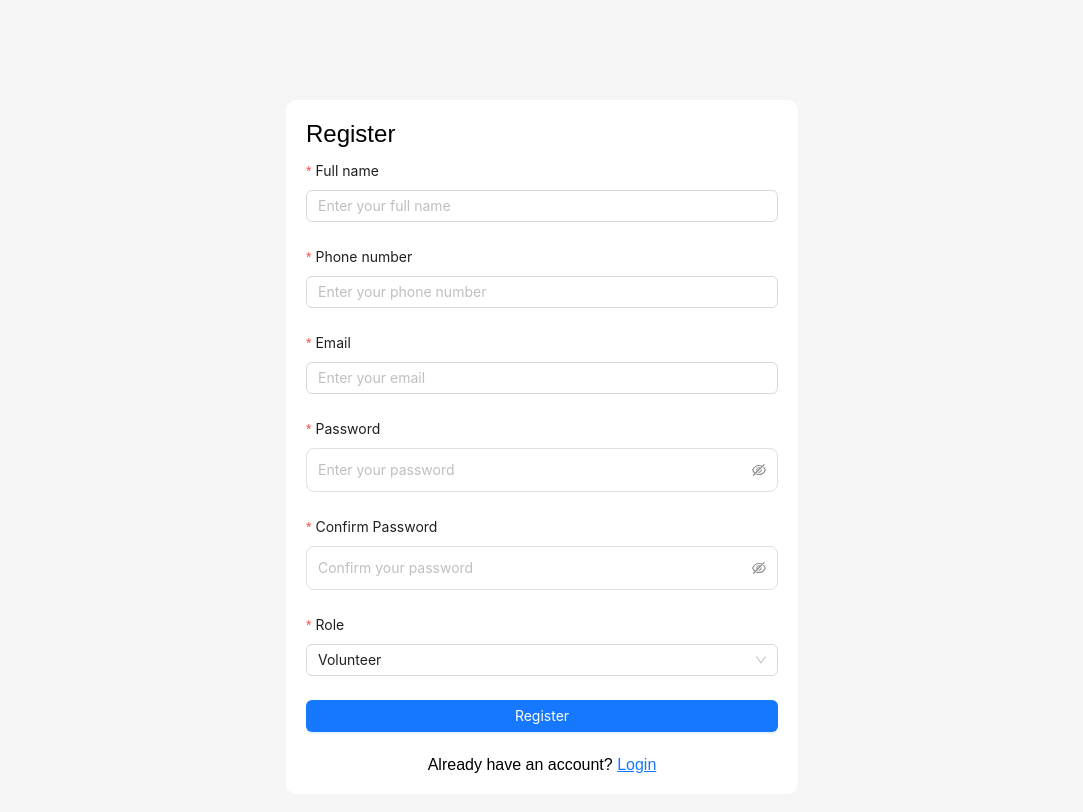
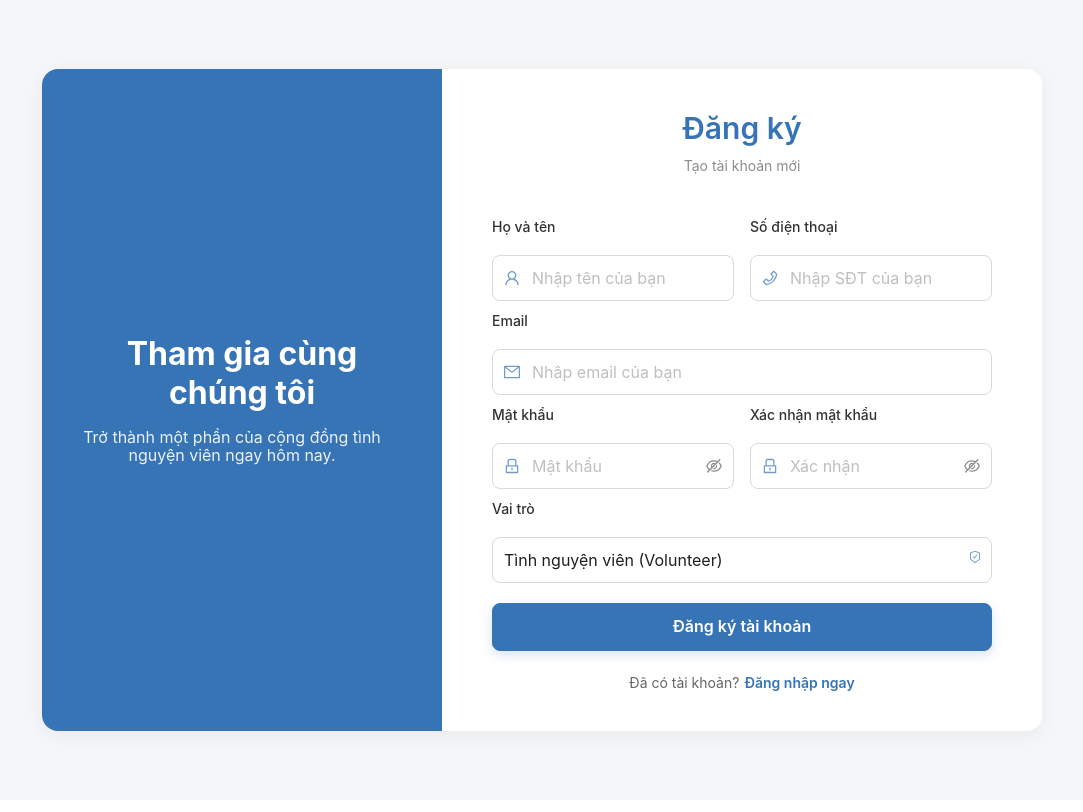
Before and after one commit to DLdevcoder/VolunteerHub, a React (Vite) app in the folder FE/vite-project/: page /register in a window 1280 px wide. Shown: the top 812 px of the page, without its empty margins (98-1181 px from the left). Built offline with nearby package versions, Linux system fonts and the light colour scheme.

Commit message:
BE1 fix css login and register form

```diff
--- a/FE/vite-project/src/components/LoginForm/LoginForm.jsx
+++ b/FE/vite-project/src/components/LoginForm/LoginForm.jsx
@@ -1,9 +1,9 @@
-// src/components/LoginForm/LoginForm.jsx
 import "./LoginForm.css";
-import { Button, Form, Input } from "antd";
+import { Button, Form, Input, Typography } from "antd";
 import { useNavigate } from "react-router-dom";
 import { useDispatch, useSelector } from "react-redux";
 import { useEffect } from "react";
+import { UserOutlined, LockOutlined } from "@ant-design/icons";
 
 import { loginThunk, clearMessages } from "../../redux/slices/authSlice.jsx";
 import {
@@ -12,15 +12,16 @@ import {
 } from "../../redux/selectors/authSelectors.js";
 import useGlobalMessage from "../../utils/hooks/useGlobalMessage.js";
 
+const { Title } = Typography;
+
 const LoginForm = () => {
   const navigate = useNavigate();
   const dispatch = useDispatch();
-  const messageApi = useGlobalMessage(); // global message instance
+  const messageApi = useGlobalMessage();
 
   const error = useSelector(authErrorSelector);
   const loading = useSelector(authLoadingSelector);
 
-  // Show error toast whenever auth.error changes
   useEffect(() => {
     if (error && messageApi) {
       messageApi.error({
@@ -30,14 +31,6 @@ const LoginForm = () => {
       dispatch(clearMessages());
     }
   }, [error, messageApi, dispatch]);
-
-  const handleForgotPasswordOptionClicked = () => {
-    navigate("/reset-password");
-  };
-
-  const handleRegisterOptionClicked = () => {
-    navigate("/register");
-  };
 
   const handleFinish = async (values) => {
     try {
@@ -49,57 +42,106 @@ const LoginForm = () => {
       );
 
       if (loginThunk.fulfilled.match(resultAction)) {
-        // Show success before navigating away
         if (messageApi) {
           messageApi.success({
-            content: "Login successful",
+            content: "Đăng nhập thành công!",
             duration: 2,
           });
         }
         navigate("/events");
       }
-      // If rejected: auth.error will be set → useEffect will show messageApi.error
     } catch (err) {
       console.error(err);
       if (messageApi) {
-        messageApi.error("Unexpected error");
+        messageApi.error("Lỗi không xác định");
       }
     }
   };
 
   return (
-    <div className="loginFrom-container">
-      <div className="loginForm-box">
-        <div className="loginForm-box-left">
-          <div className="image-wrapper">
-            <img src="images/loginBackground.png" alt="Login" />
+    <div className="login-page-scope">
+      <div className="login-container">
+        <div className="login-box">
+          <div className="login-left">
+            <div className="login-bg-overlay">
+              <div className="brand-welcome">
+                <h1>Volunteer Hub</h1>
+                <p>Kết nối trái tim, lan tỏa yêu thương.</p>
+              </div>
+              <img
+                src="images/loginBackground.png"
+                alt="Login"
+                className="login-img"
+              />
             </div>
           </div>
-        <div className="loginForm-box-right">
-          <h2>Login</h2>
-          <Form layout="vertical" onFinish={handleFinish}>
-            <Form.Item label="Email" name="email">
-              <Input placeholder="Enter your email" />
+
+          <div className="login-right">
+            <div className="login-header">
+              <Title level={2} style={{ color: "#3674B5", marginBottom: 8 }}>
+                Đăng nhập
+              </Title>
+            </div>
+
+            <Form
+              layout="vertical"
+              onFinish={handleFinish}
+              size="large"
+              requiredMark={false}
+              className="login-form"
+            >
+              <Form.Item
+                label="Email"
+                name="email"
+                rules={[
+                  { required: true, message: "Vui lòng nhập email" },
+                  { type: "email", message: "Email không hợp lệ" },
+                ]}
+              >
+                <Input
+                  prefix={<UserOutlined className="input-icon" />}
+                  placeholder="Nhập email"
+                />
               </Form.Item>
-            <Form.Item label="Password" name="password">
-              <Input.Password placeholder="Enter your password" />
+
+              <Form.Item
+                label="Mật khẩu"
+                name="password"
+                rules={[{ required: true, message: "Vui lòng nhập mật khẩu" }]}
+              >
+                <Input.Password
+                  prefix={<LockOutlined className="input-icon" />}
+                  placeholder="Nhập mật khẩu"
+                />
               </Form.Item>
-            <Form.Item>
-              <Button type="primary" htmlType="submit" block loading={loading}>
-                Submit
+
+              <div className="forgot-pass-link">
+                <span onClick={() => navigate("/reset-password")}>
+                  Quên mật khẩu?
+                </span>
+              </div>
+
+              <Form.Item style={{ marginTop: 24 }}>
+                <Button
+                  type="primary"
+                  htmlType="submit"
+                  block
+                  loading={loading}
+                  className="login-btn"
+                >
+                  Đăng nhập
                 </Button>
               </Form.Item>
             </Form>
-          <div className="loginForm-options-wrapper">
-            <div
-              className="forgot-password-option"
-              onClick={handleForgotPasswordOptionClicked}
+
+            <div className="register-footer">
+              Chưa có tài khoản?
+              <span
+                onClick={() => navigate("/register")}
+                className="register-link"
               >
-              Forgot Password?
-            </div>
-            <div className="register-option">
-              Don't have an account?{" "}
-              <span onClick={handleRegisterOptionClicked}>Register</span>
+                Đăng ký ngay
+              </span>
             </div>
           </div>
         </div>
--- a/FE/vite-project/src/components/RegisterForm/RegisterForm.css
+++ b/FE/vite-project/src/components/RegisterForm/RegisterForm.css
@@ -1,46 +1,198 @@
-.registerForm-container {
+:root {
+  --primary-blue: #3674B5;
+  --secondary-blue: #578FCA;
+  --bg-main: #f0f2f5;
+  --white: #ffffff;
+  --text-primary: #333;
+  --shadow-card: 0 8px 24px rgba(0, 0, 0, 0.12);
+  --border-radius: 16px;
+}
+
+.register-page-scope * {
+  box-sizing: border-box;
+  margin: 0;
+  padding: 0;
+}
+
+.register-page-scope .register-container {
+  display: flex;
+  align-items: center;
+  justify-content: center;
+  background-color: var(--bg-main);
+  width: 100%;
+  min-height: 100vh;
+  padding: 20px;
+  font-family: -apple-system, BlinkMacSystemFont, "Segoe UI", Roboto, Helvetica,
+    Arial, sans-serif;
+}
+
+.register-page-scope .register-box {
+  width: 100%;
+  max-width: 1000px;
+  background-color: var(--white);
+  border-radius: var(--border-radius);
+  box-shadow: var(--shadow-card);
+  display: flex;
+  flex-direction: row;
+  align-items: stretch;
+  overflow: hidden;
+  min-height: 600px;
+}
+
+.register-page-scope .register-left {
+  flex: 0 0 40%;
+  background-color: var(--primary-blue);
   display: flex;
   flex-direction: column;
+  justify-content: center;
   align-items: center;
-  justify-content: center;
-  background-color: #f5f5f5;
-  width: 100vw;
-  min-height: 100vh;
-  box-sizing: border-box;
-  padding: 100px 0;
+  padding: 40px;
+  color: #fff;
+  text-align: center;
 }
 
-.registerForm-box {
-  width: 40%;
-  min-height: 40%;
-  box-sizing: border-box;
-  padding: 20px;
-  background-color: #ffffff;
-  border-radius: 10px;
+.register-page-scope .brand-content h1 {
+  font-size: 32px;
+  font-weight: 700;
+  margin-bottom: 16px;
+  color: #fff;
+  line-height: 1.2;
 }
 
-.registerForm-options {
-  display: flex;
-  justify-content: center;
+.register-page-scope .brand-content p {
+  font-size: 16px;
+  opacity: 0.9;
+  max-width: 300px;
 }
 
-.registerForm-options .login-option > span {
-  cursor: pointer;
-  text-decoration: underline;
-  cursor: pointer;
-  color: #1677ff;
+.register-page-scope .register-right {
+  flex: 1;
+  padding: 40px 50px;
+  display: flex;
+  flex-direction: column;
+  justify-content: center;
+  background-color: #fff;
 }
 
-/* @media (max-width: 1200px) {
-  .registerForm-box {
-    width: 60%;
-    height: auto;
+.register-page-scope .register-header {
+  text-align: center;
+  margin-bottom: 30px;
+}
+
+.register-page-scope .register-form {
+  width: 100%;
+}
+
+.register-page-scope .register-form label {
+  font-weight: 500;
+  color: var(--text-primary);
+}
+
+.register-page-scope .ant-input-affix-wrapper {
+  padding-top: 10px;
+  padding-bottom: 10px;
+  border-radius: 8px !important;
+  border-color: #d9d9d9;
+}
+
+.register-page-scope .ant-input-affix-wrapper:hover,
+.register-page-scope .ant-input-affix-wrapper:focus-within {
+  border-color: var(--primary-blue) !important;
+}
+
+.register-page-scope .ant-input-prefix {
+  margin-right: 12px;
+  color: var(--primary-blue);
+}
+
+.register-page-scope .ant-select-selector {
+  height: 46px !important;
+  display: flex !important;
+  align-items: center !important;
+  border-radius: 8px !important;
+}
+
+.register-page-scope .register-btn {
+  height: 48px;
+  font-size: 16px;
+  font-weight: 600;
+  background-color: var(--primary-blue);
+  border-color: var(--primary-blue);
+  border-radius: 8px;
+  box-shadow: 0 4px 12px rgba(54, 116, 181, 0.2);
+  margin-top: 10px;
+}
+
+.register-page-scope .register-btn:hover {
+  background-color: var(--secondary-blue) !important;
+  border-color: var(--secondary-blue) !important;
+}
+
+.register-page-scope .form-footer {
+  text-align: center;
+  margin-top: 24px;
+  color: #666;
+  font-size: 14px;
+}
+
+.register-page-scope .login-link {
+  color: var(--primary-blue);
+  font-weight: 600;
+  cursor: pointer;
+  margin-left: 5px;
+  transition: all 0.2s;
+}
+
+.register-page-scope .login-link:hover {
+  color: var(--secondary-blue);
+  text-decoration: underline;
+}
+
+.register-page-scope input:-webkit-autofill,
+.register-page-scope input:-webkit-autofill:hover,
+.register-page-scope input:-webkit-autofill:focus,
+.register-page-scope input:-webkit-autofill:active {
+  -webkit-box-shadow: 0 0 0 1000px white inset !important;
+  -webkit-text-fill-color: #333 !important;
+  transition: background-color 5000s ease-in-out 0s;
+}
+
+@media (max-width: 900px) {
+  .register-page-scope .register-right {
+    padding: 40px 30px;
   }
 }
 
 @media (max-width: 768px) {
-  .registerForm-box {
-    width: 60%;
-    height: auto;
+  .register-page-scope .register-container {
+    padding: 10px;
+    align-items: flex-start;
+    padding-top: 40px;
+    padding-bottom: 40px;
   }
-} */
+
+  .register-page-scope .register-box {
+    flex-direction: column;
+    max-width: 500px;
+    min-height: auto;
+  }
+
+  .register-page-scope .register-left {
+    width: 100%;
+    padding: 30px 20px;
+    min-height: 150px;
+  }
+
+  .register-page-scope .brand-content h1 {
+    font-size: 24px;
+  }
+
+  .register-page-scope .brand-content p {
+    font-size: 14px;
+  }
+
+  .register-page-scope .register-right {
+    width: 100%;
+    padding: 30px 20px;
+  }
+}
--- a/FE/vite-project/src/components/RegisterForm/RegisterForm.jsx
+++ b/FE/vite-project/src/components/RegisterForm/RegisterForm.jsx
@@ -1,8 +1,15 @@
 import "./RegisterForm.css";
 import { useEffect } from "react";
-import { Button, Form, Input, Select } from "antd";
+import { Button, Form, Input, Select, Typography, Row, Col } from "antd";
 import { useNavigate } from "react-router-dom";
 import { useDispatch, useSelector } from "react-redux";
+import {
+  UserOutlined,
+  PhoneOutlined,
+  MailOutlined,
+  LockOutlined,
+  SafetyCertificateOutlined,
+} from "@ant-design/icons";
 
 import { registerThunk, clearMessages } from "../../redux/slices/authSlice";
 import {
@@ -11,6 +18,7 @@ import {
 } from "../../redux/selectors/authSelectors.js";
 import useGlobalMessage from "../../utils/hooks/useGlobalMessage.js";
 
+const { Title, Text } = Typography;
 const { Option } = Select;
 
 const RegisterForm = () => {
@@ -21,13 +29,9 @@ const RegisterForm = () => {
   const error = useSelector(authErrorSelector);
   const loading = useSelector(authLoadingSelector);
 
-  // Show error from auth slice
   useEffect(() => {
     if (error && messageApi) {
-      messageApi.error({
-        content: error,
-        duration: 3,
-      });
+      messageApi.error({ content: error, duration: 3 });
       dispatch(clearMessages());
     }
   }, [error, messageApi, dispatch]);
@@ -42,117 +46,178 @@ const RegisterForm = () => {
       password: values.password,
       full_name: values.fullName,
       phone: values.phoneNumber,
-      role_name: values.role || "Volunteer", // 👈 from Select
+      role_name: values.role || "Volunteer",
     };
 
     try {
       const resultAction = await dispatch(registerThunk(payload));
-
       if (registerThunk.fulfilled.match(resultAction)) {
         if (messageApi) {
           messageApi.success({
-            content: "Register successfully! Please log in.",
+            content: "Đăng ký thành công! Vui lòng đăng nhập.",
             duration: 2,
           });
         }
         navigate("/login");
       }
-      // if rejected: error handled by useEffect above
     } catch (err) {
       console.error(err);
-      if (messageApi) {
-        messageApi.error("Unexpected error while registering");
-      }
+      if (messageApi) messageApi.error("Lỗi không xác định khi đăng ký");
     }
   };
 
   return (
-    <div className="registerForm-container">
-      <div className="registerForm-box">
-        <h2>Register</h2>
-        <Form layout="vertical" onFinish={handleRegister}>
+    <div className="register-page-scope">
+      <div className="register-container">
+        <div className="register-box">
+          <div className="register-left">
+            <div className="brand-content">
+              <h1>Tham gia cùng chúng tôi</h1>
+              <p>Trở thành một phần của cộng đồng tình nguyện viên ngay hôm nay.</p>
+            </div>
+          </div>
+
+          <div className="register-right">
+            <div className="register-header">
+              <Title level={2} style={{ color: "#3674B5", marginBottom: 8 }}>
+                Đăng ký
+              </Title>
+              <Text type="secondary">Tạo tài khoản mới</Text>
+            </div>
+
+            <Form
+              layout="vertical"
+              onFinish={handleRegister}
+              size="large"
+              requiredMark={false}
+              className="register-form"
+            >
+              <Row gutter={16}>
+                <Col xs={24} sm={12}>
                   <Form.Item
-            label="Full name"
+                    label="Họ và tên"
                     name="fullName"
-            rules={[{ required: true, message: "Please enter your full name" }]}
+                    rules={[{ required: true, message: "Nhập họ tên" }]}
                   >
-            <Input placeholder="Enter your full name" />
+                    <Input
+                      prefix={<UserOutlined className="input-icon" />}
+                      placeholder="Nhập tên của bạn"
+                    />
                   </Form.Item>
-
+                </Col>
+                <Col xs={24} sm={12}>
                   <Form.Item
-            label="Phone number"
+                    label="Số điện thoại"
                     name="phoneNumber"
-            rules={[{ required: true, message: "Please enter your phone" }]}
+                    rules={[{ required: true, message: "Nhập SĐT" }]}
                   >
-            <Input placeholder="Enter your phone number" />
+                    <Input
+                      prefix={<PhoneOutlined className="input-icon" />}
+                      placeholder="Nhập SĐT của bạn"
+                    />
                   </Form.Item>
+                </Col>
+              </Row>
 
               <Form.Item
                 label="Email"
                 name="email"
                 rules={[
-              { required: true, message: "Please enter your email" },
-              { type: "email", message: "Invalid email" },
+                  { required: true, message: "Vui lòng nhập email" },
+                  { type: "email", message: "Email không hợp lệ" },
                 ]}
               >
-            <Input placeholder="Enter your email" />
+                <Input
+                  prefix={<MailOutlined className="input-icon" />}
+                  placeholder="Nhâp email của bạn"
+                />
               </Form.Item>
 
+              <Row gutter={16}>
+                <Col xs={24} sm={12}>
                   <Form.Item
-            label="Password"
+                    label="Mật khẩu"
                     name="password"
                     rules={[
-              { required: true, message: "Please enter your password" },
-              { min: 6, message: "Password must be at least 6 characters" },
+                      { required: true, message: "Nhập mật khẩu" },
+                      { min: 6, message: "Tối thiểu 6 ký tự" },
                     ]}
                   >
-            <Input.Password placeholder="Enter your password" />
+                    <Input.Password
+                      prefix={<LockOutlined className="input-icon" />}
+                      placeholder="Mật khẩu"
+                    />
                   </Form.Item>
-
+                </Col>
+                <Col xs={24} sm={12}>
                   <Form.Item
-            label="Confirm Password"
+                    label="Xác nhận mật khẩu"
                     name="confirmPassword"
                     dependencies={["password"]}
                     rules={[
-              { required: true, message: "Please confirm your password" },
+                      { required: true, message: "Nhập lại mật khẩu" },
                       ({ getFieldValue }) => ({
                         validator(_, value) {
                           if (!value || getFieldValue("password") === value) {
                             return Promise.resolve();
                           }
                           return Promise.reject(
-                    new Error("The two passwords do not match")
+                            new Error("Mật khẩu không khớp")
                           );
                         },
                       }),
                     ]}
                   >
-            <Input.Password placeholder="Confirm your password" />
+                    <Input.Password
+                      prefix={<LockOutlined className="input-icon" />}
+                      placeholder="Xác nhận"
+                    />
                   </Form.Item>
+                </Col>
+              </Row>
 
-          {/* NEW: Role select */}
               <Form.Item
-            label="Role"
+                label="Vai trò"
                 name="role"
                 initialValue="Volunteer"
-            rules={[{ required: true, message: "Please choose a role" }]}
+                rules={[{ required: true, message: "Vui lòng chọn vai trò" }]}
               >
-            <Select>
-              <Option value="Volunteer">Volunteer</Option>
-              <Option value="Manager">Manager</Option>
+                <Select
+                  suffixIcon={
+                    <SafetyCertificateOutlined className="input-icon" />
+                  }
+                >
+                  <Option value="Volunteer">
+                    Tình nguyện viên (Volunteer)
+                  </Option>
+                  <Option value="Manager">
+                    Quản lý sự kiện (Manager)
+                  </Option>
                 </Select>
               </Form.Item>
 
-          <Form.Item>
-            <Button type="primary" htmlType="submit" block loading={loading}>
-              Register
+              <Form.Item style={{ marginTop: 16 }}>
+                <Button
+                  type="primary"
+                  htmlType="submit"
+                  block
+                  loading={loading}
+                  className="register-btn"
+                >
+                  Đăng ký tài khoản
                 </Button>
               </Form.Item>
             </Form>
-        <div className="registerForm-options">
-          <div className="login-option">
-            Already have an account?{" "}
-            <span onClick={handleLoginOptionClicked}>Login</span>
+
+            <div className="form-footer">
+              Đã có tài khoản?
+              <span
+                onClick={handleLoginOptionClicked}
+                className="login-link"
+              >
+                Đăng nhập ngay
+              </span>
+            </div>
           </div>
         </div>
       </div>
--- a/FE/vite-project/src/components/ResetPassword/ResetPassword.css
+++ b/FE/vite-project/src/components/ResetPassword/ResetPassword.css
@@ -23,7 +23,7 @@
   align-items: center;
   justify-content: center;
   background-color: var(--bg-main);
-  min-height: calc(100vh - 64px); /* Trừ header layout */
+  min-height: 100vh;
   padding: 24px;
 }
 
--- a/FE/vite-project/src/components/ResetPassword/ResetPassword.jsx
+++ b/FE/vite-project/src/components/ResetPassword/ResetPassword.jsx
@@ -88,9 +88,6 @@ const ResetPassword = () => {
           <Title level={3} style={{ color: "#333", marginBottom: 4 }}>
             Đổi mật khẩu
           </Title>
-          <Text type="secondary">
-            Vui lòng nhập mật khẩu hiện tại và mật khẩu mới để bảo mật tài khoản.
-          </Text>
         </div>
 
         {/* === FORM BODY === */}
```
Also changed, not shown: FE/vite-project/src/components/LoginForm/LoginForm.css (+146 -62 lines), FE/vite-project/public/images/loginBackground.png. Lines whose indentation alone changed are shown as unchanged.
